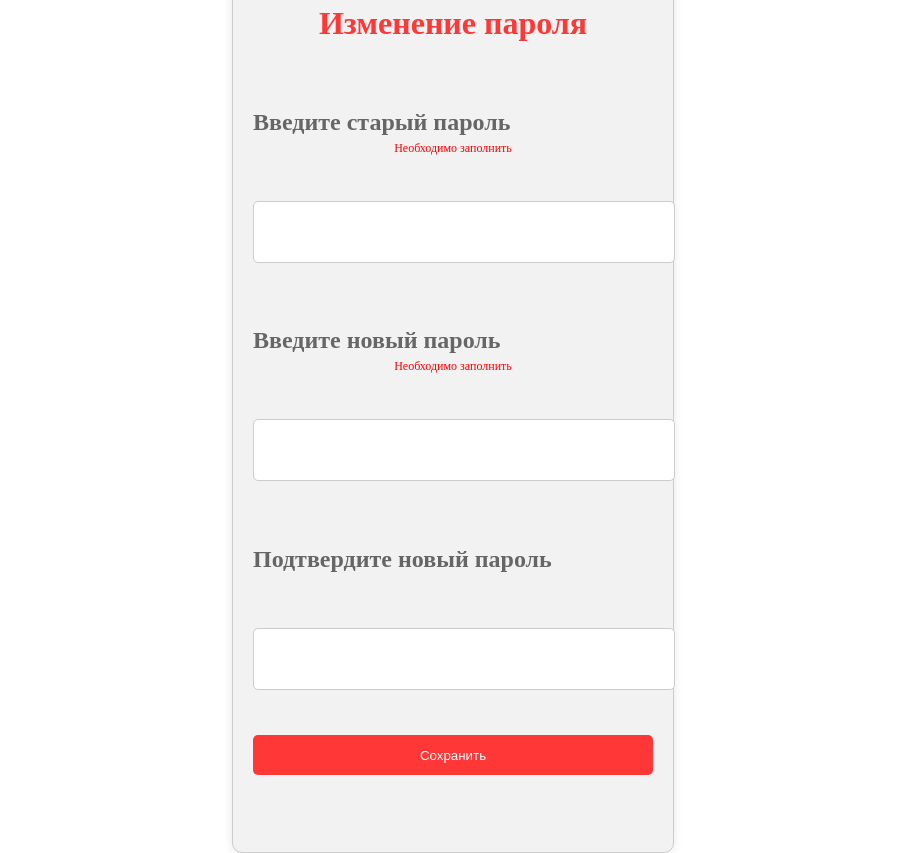
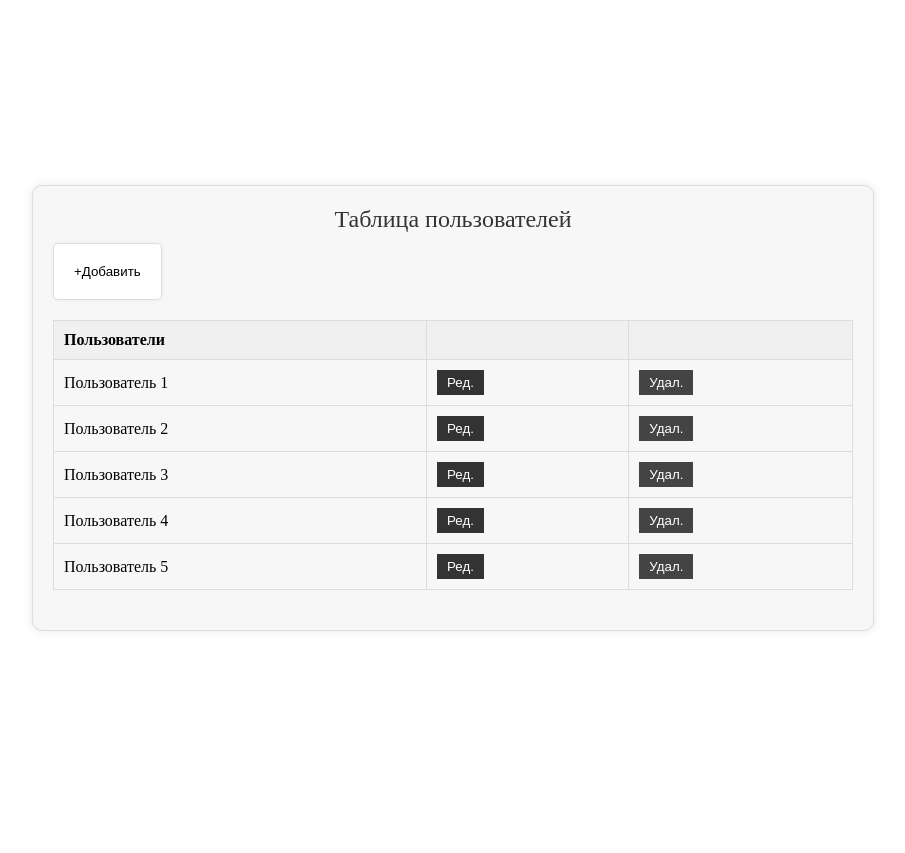
Before and after one commit to Danil1454/DEMKA-Variant-1, a PHP site: page /user.php in a window 1280 px wide. Shown: the whole page, without its empty margins (187-1092 px from the left). After the commit the page ends 631 px from the top, so only its background shows below. Run offline with PHP 8.4, Linux system fonts and the light colour scheme.

Commit message:
доработал

```diff
--- a/user.php
+++ b/user.php
@@ -3,31 +3,47 @@
 <head>
     <meta charset="UTF-8">
     <meta name="viewport" content="width=device-width, initial-scale=1.0">
-    <title>Изменение пароля</title>
     <link rel="stylesheet" href="style.css">
+    <title>Таблица пользователей</title>
 </head>
 <body>
-    <div class="change-password">
-        <form action="" method="POST">
-            <h1>Изменение пароля</h1>
-            <label for="old_password">
-                <h2>Введите старый пароль</h2>
-                <span class="error"> Необходимо заполнить</span>
-            </label>
-            <input type="password" name="old_password" id="old_password">
-            <label for="new_password">
-            <h2>Введите новый пароль</h2>
-
-                <span class="error"> Необходимо заполнить</span>
-            </label>
-            <input type="password" name="new_password" id="new_password">
-            <label for="confirm_password">
-               <h2> Подтвердите новый пароль</h2>
-            </label>
-            <input type="password" name="confirm_password" id="confirm_password">
-            <button type="submit" name="submit">Сохранить</button>
-            <p> </p>
-        </form>
+    <div class="wrapper">
+        <div class="title">Таблица пользователей</div>
+        <button class="add-user">+Добавить</button>
+        <div class="users-list">
+            <table>
+                <tr>
+                    <th>Пользователи</th>
+                    <th></th>
+                    <th></th>
+                </tr>
+                <tr>
+                    <td>Пользователь 1</td>
+                    <td><button class="edit-btn">Ред.</button></td>
+                    <td><button class="delete-btn">Удал.</button></td>
+                </tr>
+                <tr>
+                    <td>Пользователь 2</td>
+                    <td><button class="edit-btn">Ред.</button></td>
+                    <td><button class="delete-btn">Удал.</button></td>
+                </tr>
+                <tr>
+                    <td>Пользователь 3</td>
+                    <td><button class="edit-btn">Ред.</button></td>
+                    <td><button class="delete-btn">Удал.</button></td>
+                </tr>
+                <tr>
+                    <td>Пользователь 4</td>
+                    <td><button class="edit-btn">Ред.</button></td>
+                    <td><button class="delete-btn">Удал.</button></td>
+                </tr>
+                <tr>
+                    <td>Пользователь 5</td>
+                    <td><button class="edit-btn">Ред.</button></td>
+                    <td><button class="delete-btn">Удал.</button></td>
+                </tr>
+            </table>
+        </div>
     </div>
 </body>
 </html>
```
Also changed, not shown: login.php (+78 -46 lines), style.css (line endings or trailing spaces).
